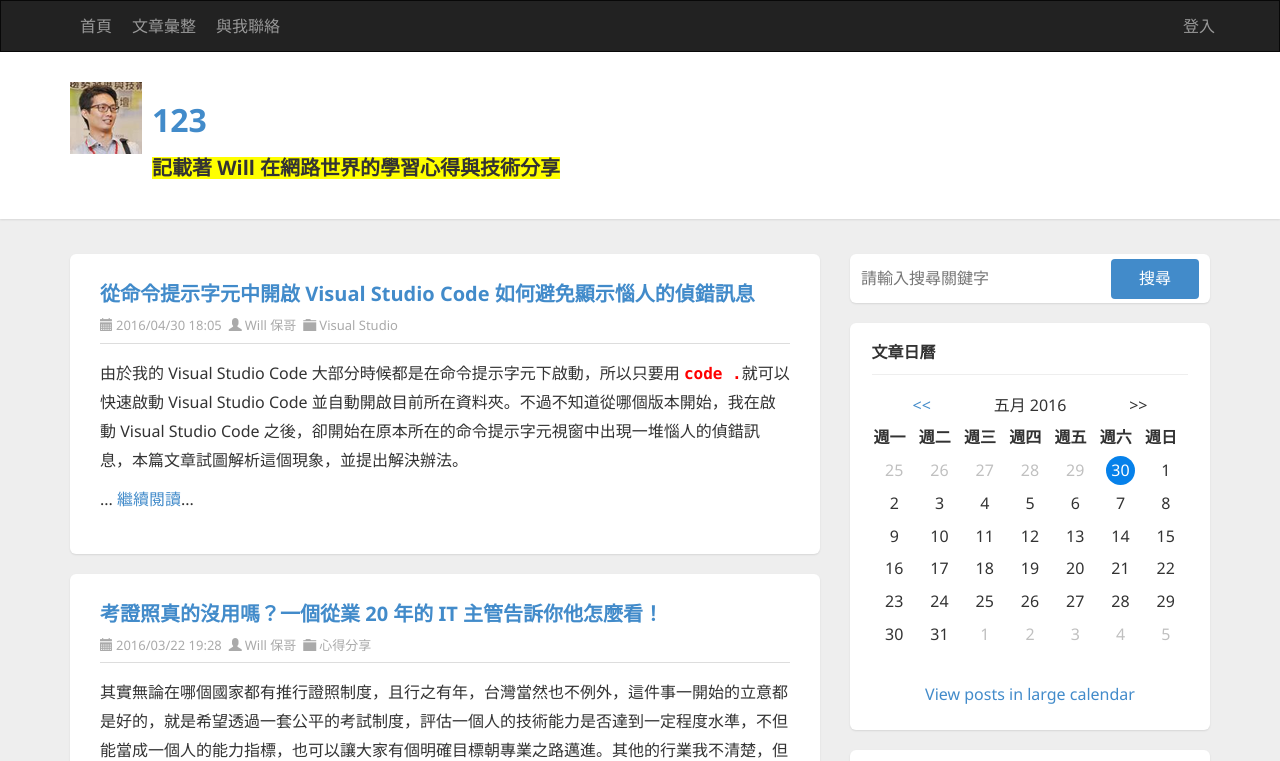
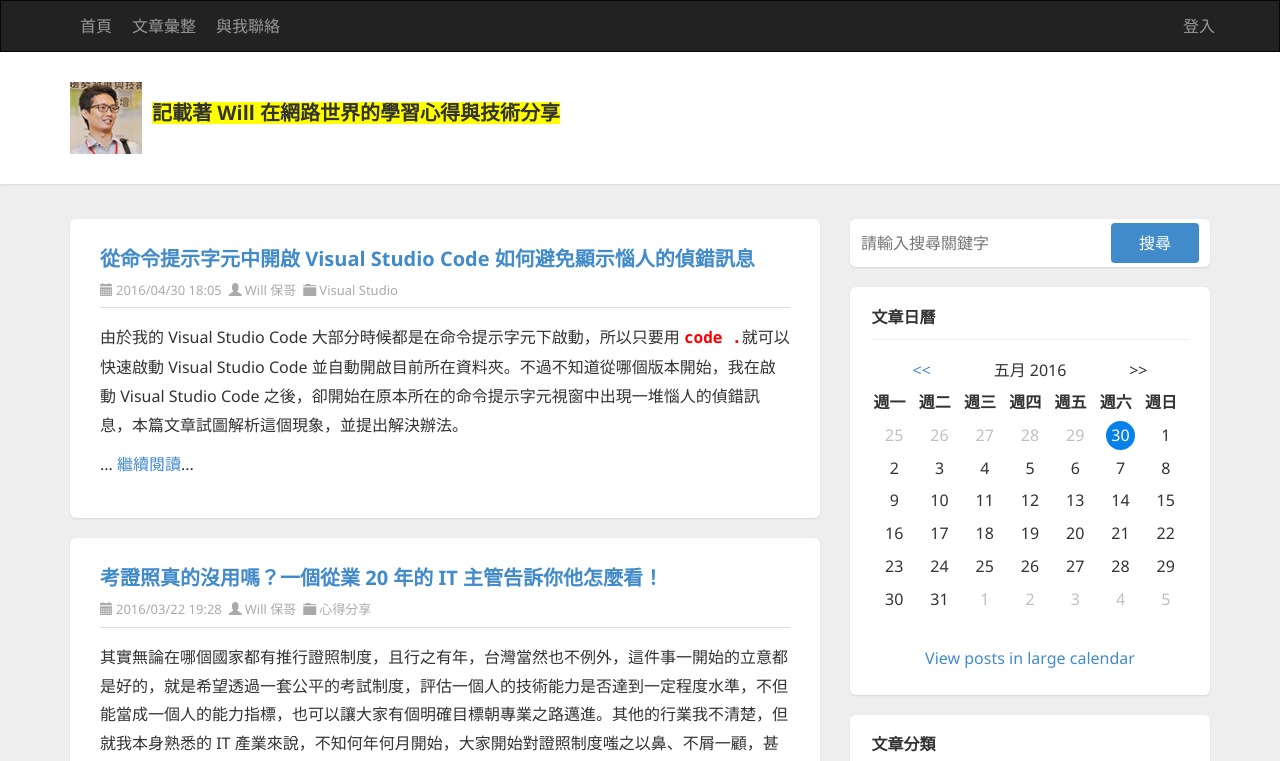
Before and after one commit to debbieyiu/demo1, an Angular app: page / in a window 1280 px wide. Shown: the top 761 px of the page. Built offline with nearby package versions, Linux system fonts and the light colour scheme.

Commit message:
12 練習 Angular 元件通訊：透過 @Onput() 宣告傳出事件

```diff
--- a/src/app/app.component.html
+++ b/src/app/app.component.html
@@ -1,4 +1,4 @@
-<app-header [title]="123">  </app-header>
+<app-header [title]="keyword" (titleChanged)="keyword = $event">  </app-header>
 
   <!-- CONTAINER START-->
   <section class="container">
--- a/src/app/header/header.component.ts
+++ b/src/app/header/header.component.ts
@@ -1,4 +1,4 @@
-import { Component, OnInit, Input } from '@angular/core';
+import { Component, OnInit, Input, Output, EventEmitter} from '@angular/core';
 
 @Component({
   selector: 'app-header',
@@ -9,6 +9,10 @@ export class HeaderComponent implements OnInit {
 
   @Input()
   title = "The Deb Deb Web";
+
+  @Output()
+  titleChanged = new EventEmitter();
+
   counter = 0;
   constructor() { }
 
@@ -20,6 +24,8 @@ export class HeaderComponent implements OnInit {
     this.title = "The Deb Deb Deb Web";
     console.log(evt);
     console.log(evt.clientX);
+
+    this.titleChanged.emit(this.title);
   }
 
   is_h3_hightlight = false;
```
